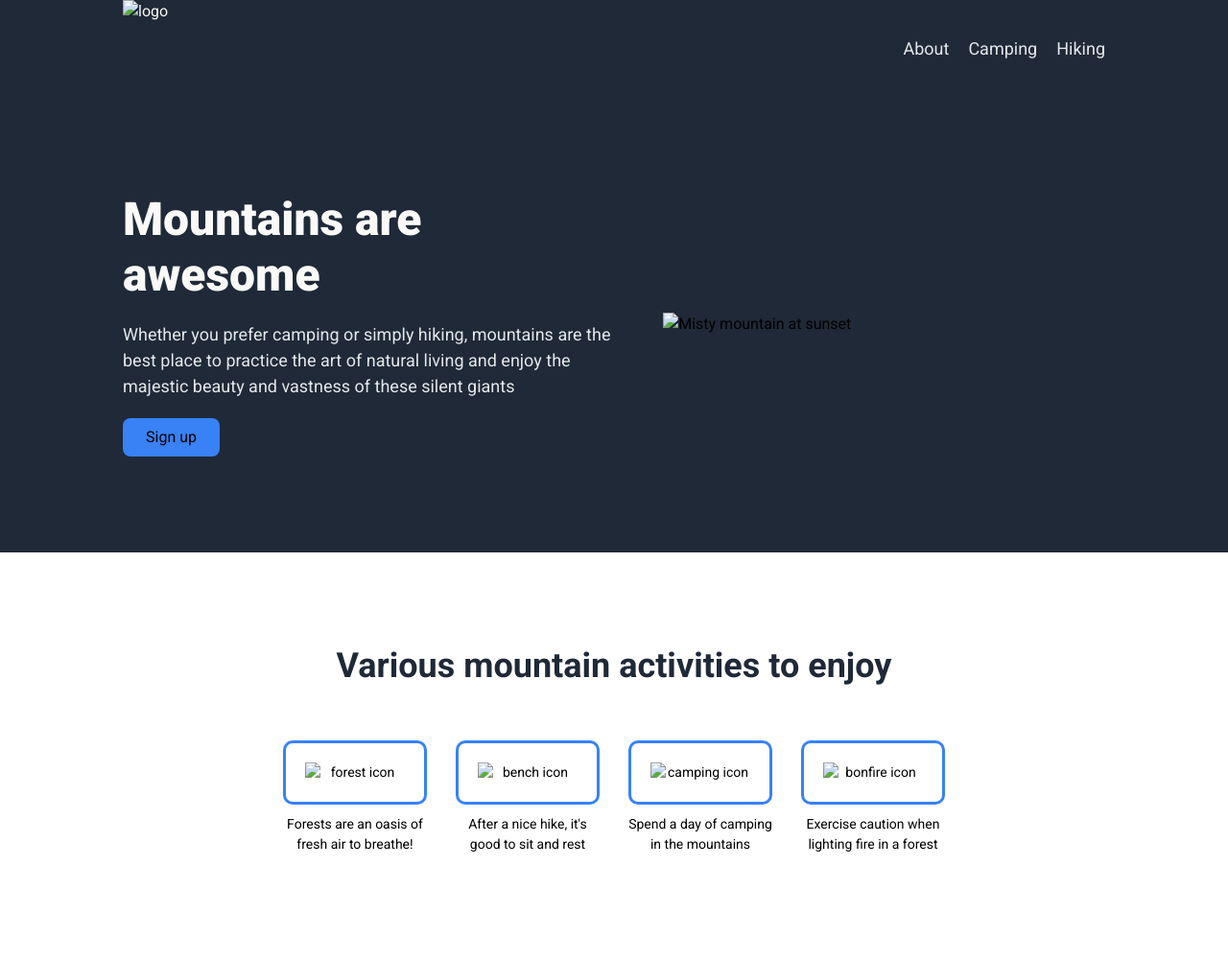
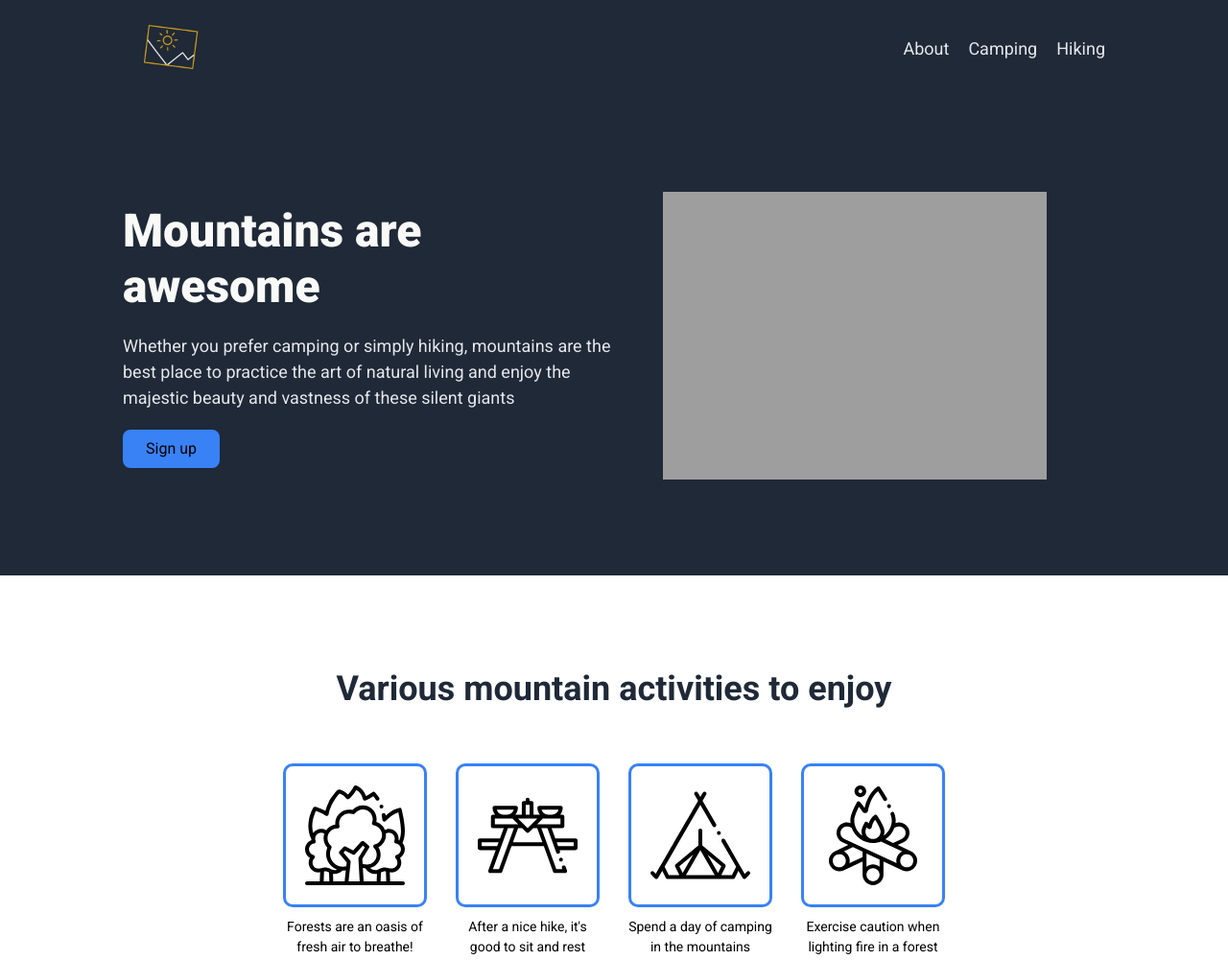
Before and after one commit to perun22/landing-page, a plain HTML site: page index.html in a window 1280 px wide. Shown: the top 1001 px of the page at 96% size. Drawn offline with Linux system fonts and the light colour scheme; the site is published under a folder, as on GitHub Pages, so addresses that start at the root find nothing.

Commit message:
Fix Images not showing on page

```diff
--- a/index.html
+++ b/index.html
@@ -12,7 +12,7 @@
 <body>
     <header>
         <nav class="container row">
-            <img src="/images/Image.png" alt="logo" class="logo">
+            <img src="images/Image.png" alt="logo" class="logo">
             <ul class="nav-links">
                 <li class="link-item"><a href="#" class="nav__link">About</a></li>
                 <li class="link-item"><a href="#" class="nav__link">Camping</a></li>
@@ -28,7 +28,7 @@
                 <button class="hero-btn">Sign up</button>
             </div>
             <div class="hero-img">
-                <img src="/images/Misty-mountain-at-sundown.jpg" alt="Misty mountain at sunset" class="img-hero">
+                <img src="images/Misty-mountain-at-sundown.jpg" alt="Misty mountain at sunset" class="img-hero">
             </div>
         </div>
     </section>
@@ -37,19 +37,19 @@
         <div class="container row space">
             <div class="box-containers">
                 <div class="box">
-                    <img src="/images/forest.svg" alt="forest icon" class="box-img">
+                    <img src="images/forest.svg" alt="forest icon" class="box-img">
                     <p>Forests are an oasis of fresh air to breathe!</p>
                 </div>
                 <div class="box">
-                    <img src="/images/bench.svg" alt="bench icon" class="box-img">
+                    <img src="images/bench.svg" alt="bench icon" class="box-img">
                     <p>After a nice hike, it's good to sit and rest</p>
                 </div>
                 <div class="box">
-                    <img src="/images/camping.svg" alt="camping icon" class="box-img">
+                    <img src="images/camping.svg" alt="camping icon" class="box-img">
                     <p>Spend a day of camping in the mountains</p>
                 </div>
                 <div class="box">
-                    <img src="/images/bonfire.svg" alt="bonfire icon" class="box-img">
+                    <img src="images/bonfire.svg" alt="bonfire icon" class="box-img">
                     <p>Exercise caution when lighting fire in a forest</p>
                 </div>
             </div>
```
